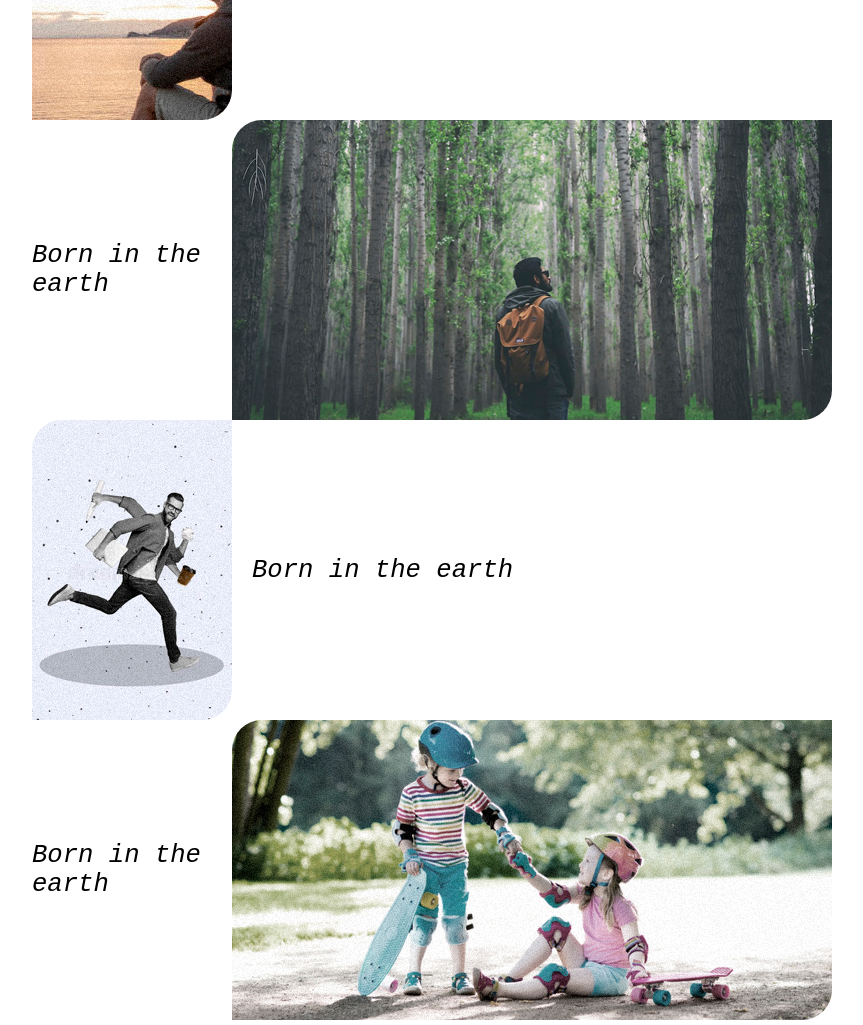
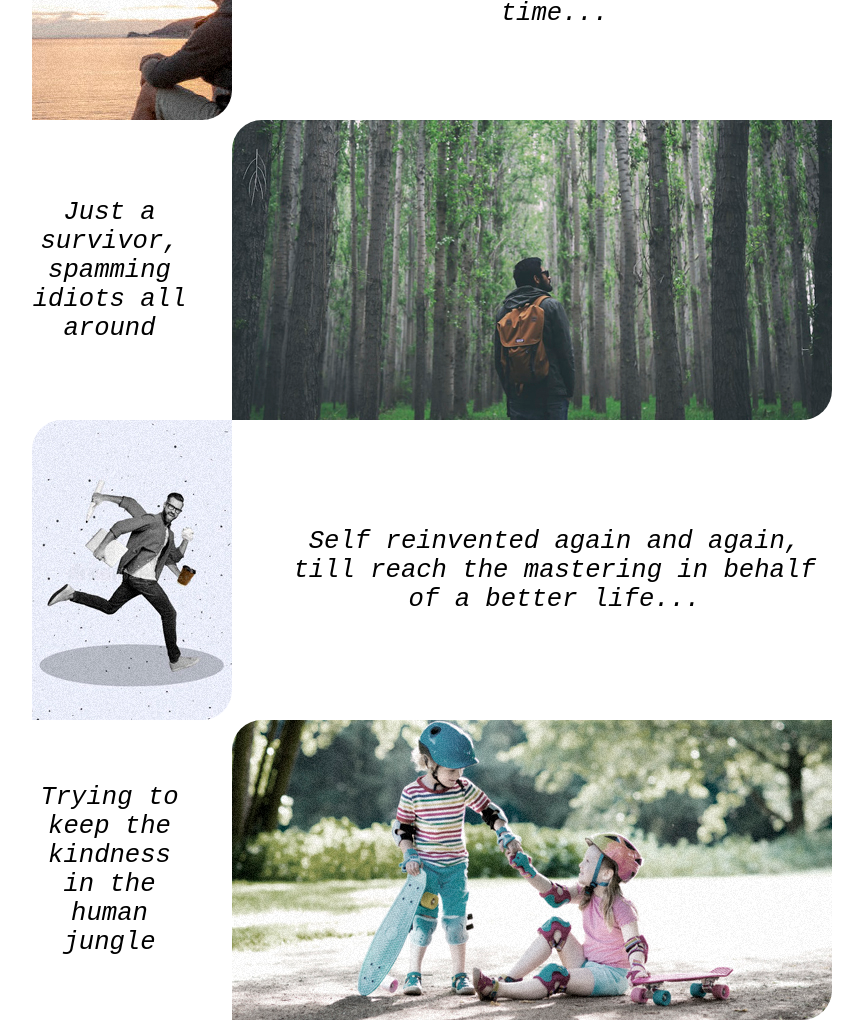
Before and after one commit to joanbaldo/Bootcamp_TB_RU_project, a plain HTML site: page pages/the-joan.html in a window 1280 px wide. Shown: the part 380-1405 px from the top of the page, without its empty margins (208-1071 px from the left). Drawn offline with Linux system fonts and the light colour scheme.

Commit message:
The Joan page ended

```diff
--- a/pages/the-joan.html
+++ b/pages/the-joan.html
@@ -23,20 +23,20 @@
         <div class="tjsection">
             <img class="imgedit" src="/assets/images/the-joan/TJ_BORN.jpg"
             alt="Foto_BORN">
-            <span class="tj_txt">Born in the earth</span>
+            <span class="tj_txt">Born in the earth and from the earth... the only way to keep inside how big and small I am at the same time...</span>
         </div>
         <div class="tjsection">
-            <span class="tj_txt">Born in the earth</span>
+            <span class="tj_txt">Just a survivor, spamming idiots all around </span>
             <img class="imgedit" src="/assets/images/the-joan/TJ_SURVIVOR.jpg"
             alt="Foto_SURVIVOR">
         </div>
         <div class="tjsection">
             <img class="imgedit" src="/assets/images/the-joan/TJ_REINVENTED.jpg"
             alt="Foto_REINVENTED">
-            <span class="tj_txt">Born in the earth</span>
+            <span class="tj_txt">Self reinvented again and again, till reach the mastering in behalf of a better life...</span>
         </div>
         <div class="tjsection">
-            <span class="tj_txt">Born in the earth</span>
+            <span class="tj_txt">Trying to keep the kindness in the human jungle</span>
             <img class="imgedit" src="/assets/images/the-joan/TJ_KIND.jpg"
             alt="Foto_KIND">
         </div>
--- a/styles/style.css
+++ b/styles/style.css
@@ -115,6 +115,7 @@ main.km0{
     align-items: center;
     font-size: 1.6rem;
     font-style: italic;
+    text-align: center;
 }
 
 /*CONFIGURACIÓN : THE JOAN -MAIN- */
@@ -122,23 +123,25 @@ main.km0{
 main.thejoan{
     display:flex;
     flex-direction: column;
-    justify-content: center;
-    align-items: stretch;
-    column-gap: 20px;
+    /* justify-content: center; */
+    align-content: stretch;
+    /* row-gap: 20px; */
 }
 .tjsection{
     height: 300px;
     display:flex;
+    justify-content: stretch;
     flex-direction: row;
-    column-gap: 20px;
+    column-gap: 45px;
 }
 .tj_txt{
     display:flex;
     flex-direction: row;
     /* justify-content: flex-end; */
     align-items: flex-end;
-    column-gap: 20px;
+    /* column-gap: 20px; */
     align-items: center;
     font-size: 1.6rem;
     font-style: italic;
+    text-align: center;
 }
```
Also changed, not shown: index.html (+3 -3 lines).
